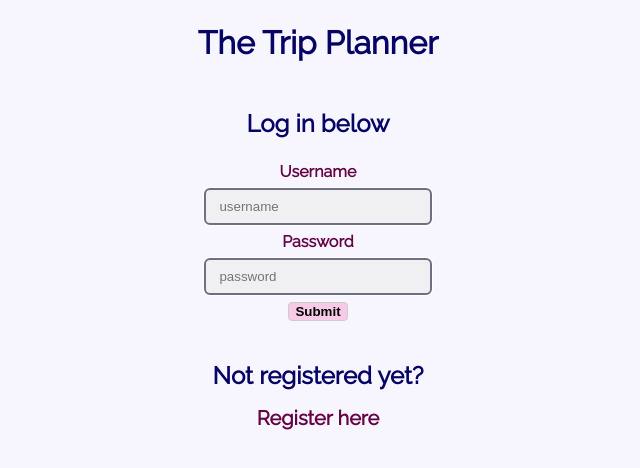
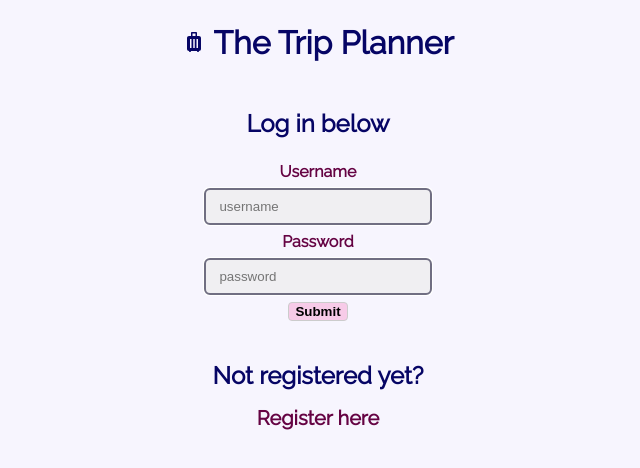
Before and after one commit to InbalGam/trip_planner, a React (Create React App) app in the folder frontend/trip-planner/: page /login in a window 1280 px wide. Shown: the top 468 px of the page, without its empty margins (322-962 px from the left). Built offline with nearby package versions, Linux system fonts and the light colour scheme; no server answers; a web font is replaced by a local one.

Commit message:
added the icon

```diff
--- a/frontend/trip-planner/src/Components/Login.js
+++ b/frontend/trip-planner/src/Components/Login.js
@@ -3,6 +3,7 @@ import { useState } from "react";
 import {login} from '../Api';
 import { useNavigate, useSearchParams } from 'react-router-dom';
 import styles from './Styles/Login.css';
+import LuggageIcon from '@mui/icons-material/Luggage';
 
 
 function Login() {
@@ -39,7 +40,7 @@ function Login() {
         <div className={'login_container'}>
             <p className={'messages'}>{searchParams.get("logout") ? 'Succefully logged out' : ''}</p>
             <p className={'messages'}>{searchParams.get("register") ? 'Succefully registered, you can log in' : ''}</p>
-            <h1 className='loginH1'>The Trip Planner</h1>
+            <h1 className='loginH1'><LuggageIcon /> The Trip Planner</h1>
             <p className={'loginHeadline'}>Log in below</p>
             <form onSubmit={submitLogin} className={'loginForm'}>
                 <label for='username'>Username</label>
```
